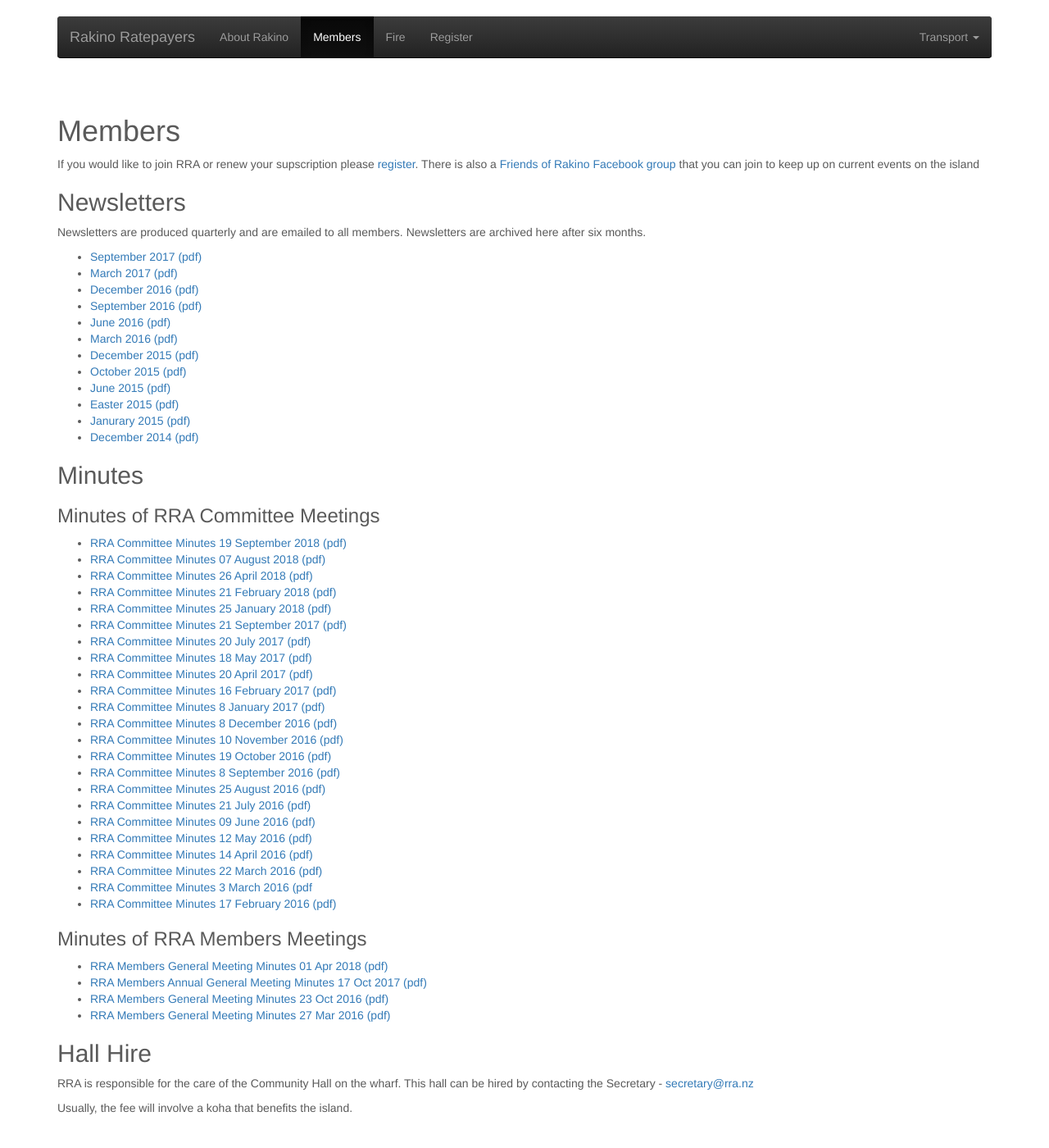
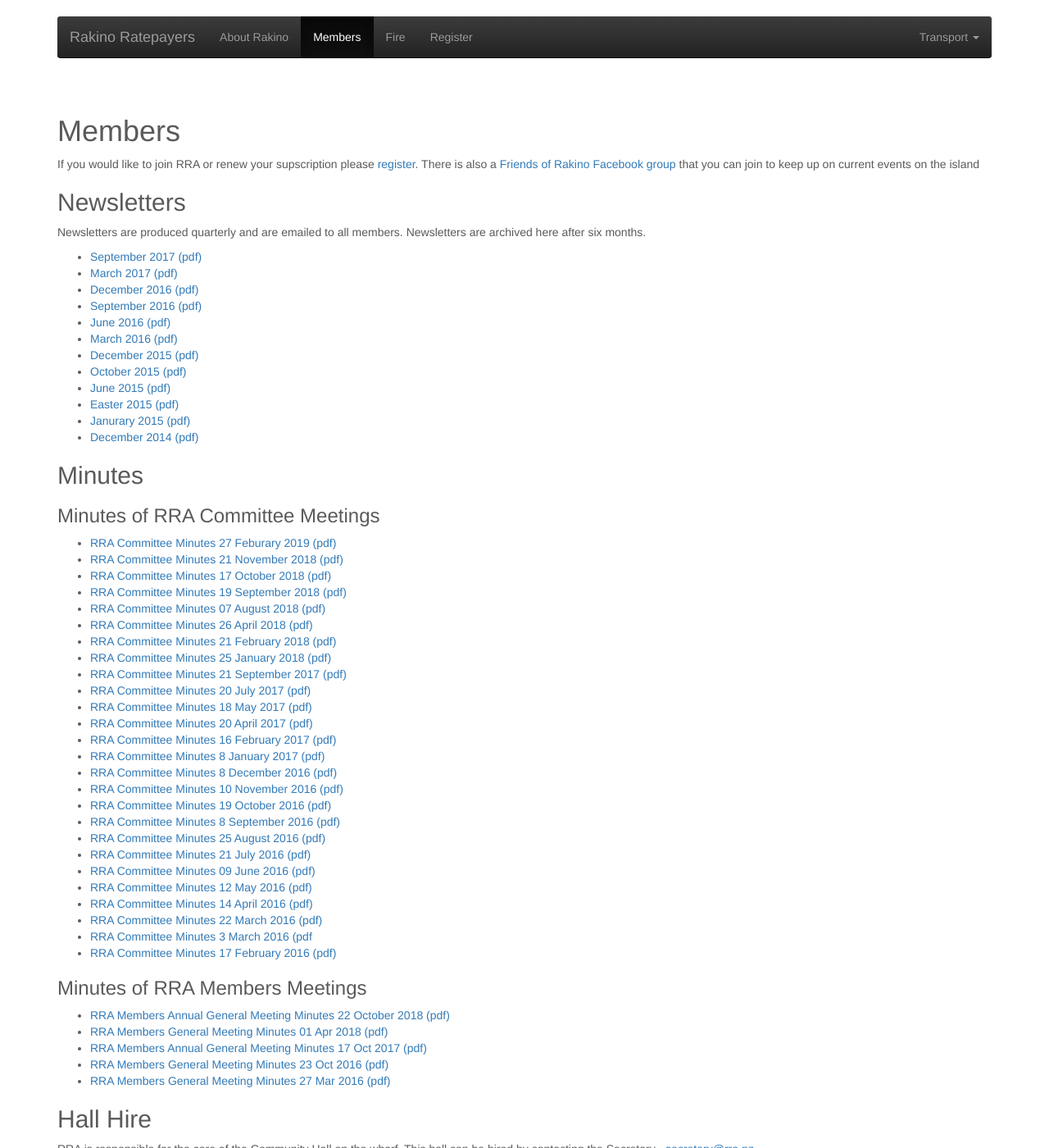
Before and after one commit to rakinoratepayers/rakinoratepayers.github.io, a Jekyll site: the page built from members.md, in a window 1280 px wide and 1400 px high. Shown: the whole window at 82% size. Built offline with Jekyll 4.4.1, drawn with Linux system fonts in a browser that asks for light colours; nearby versions of some CDN libraries.

Commit message:
Add committee and agm minutes

```diff
--- a/members.md
+++ b/members.md
@@ -31,6 +31,9 @@ Newsletters are produced quarterly and are emailed to all members. Newsletters a
 ## Minutes
 
 ### Minutes of RRA Committee Meetings
+- [RRA Committee Minutes 27 Feburary 2019 (pdf)](/assets/minutes/190227 RRA Committee Minutes 27 Feb 2019.pdf)
+- [RRA Committee Minutes 21 November 2018 (pdf)](/assets/minutes/181121 RRA Committee Minutes 21 Nov 2018.pdf)
+- [RRA Committee Minutes 17 October 2018 (pdf)](/assets/minutes/181017 RRA Committee Minutes 17 Oct 2018.pdf)
 - [RRA Committee Minutes 19 September 2018 (pdf)](/assets/minutes/180919 RRA Committee Minutes 19 Sep 2018.pdf)
 - [RRA Committee Minutes 07 August 2018 (pdf)](/assets/minutes/180807 RRA Committee Minutes 07 Aug 2018.pdf)
 - [RRA Committee Minutes 26 April 2018 (pdf)](/assets/minutes/180426 RRA Committee Minutes 26 Apr 2018.pdf)
@@ -57,6 +60,7 @@ Newsletters are produced quarterly and are emailed to all members. Newsletters a
 
 
 ### Minutes of RRA Members Meetings
+- [RRA Members Annual General Meeting Minutes 22 October 2018 (pdf)](/assets/minutes/181022 RRA Annual General Meeting Minutes 22 Oct 2018.pdf)
 - [RRA Members General Meeting Minutes 01 Apr 2018 (pdf)](/assets/minutes/180401 RRA General Meeting Minutes Easter 01 Apr 2018.pdf)
 - [RRA Members Annual General Meeting Minutes 17 Oct 2017 (pdf)](/assets/minutes/171022 RRA Annual General Minutes 22 Oct 2017.pdf)
 - [RRA Members General Meeting Minutes 23 Oct 2016 (pdf)](/assets/minutes/161023 RRA Members General Meeting Minutes 23 Oct 2016.pdf)
```
Also changed, not shown: 4 other files.
